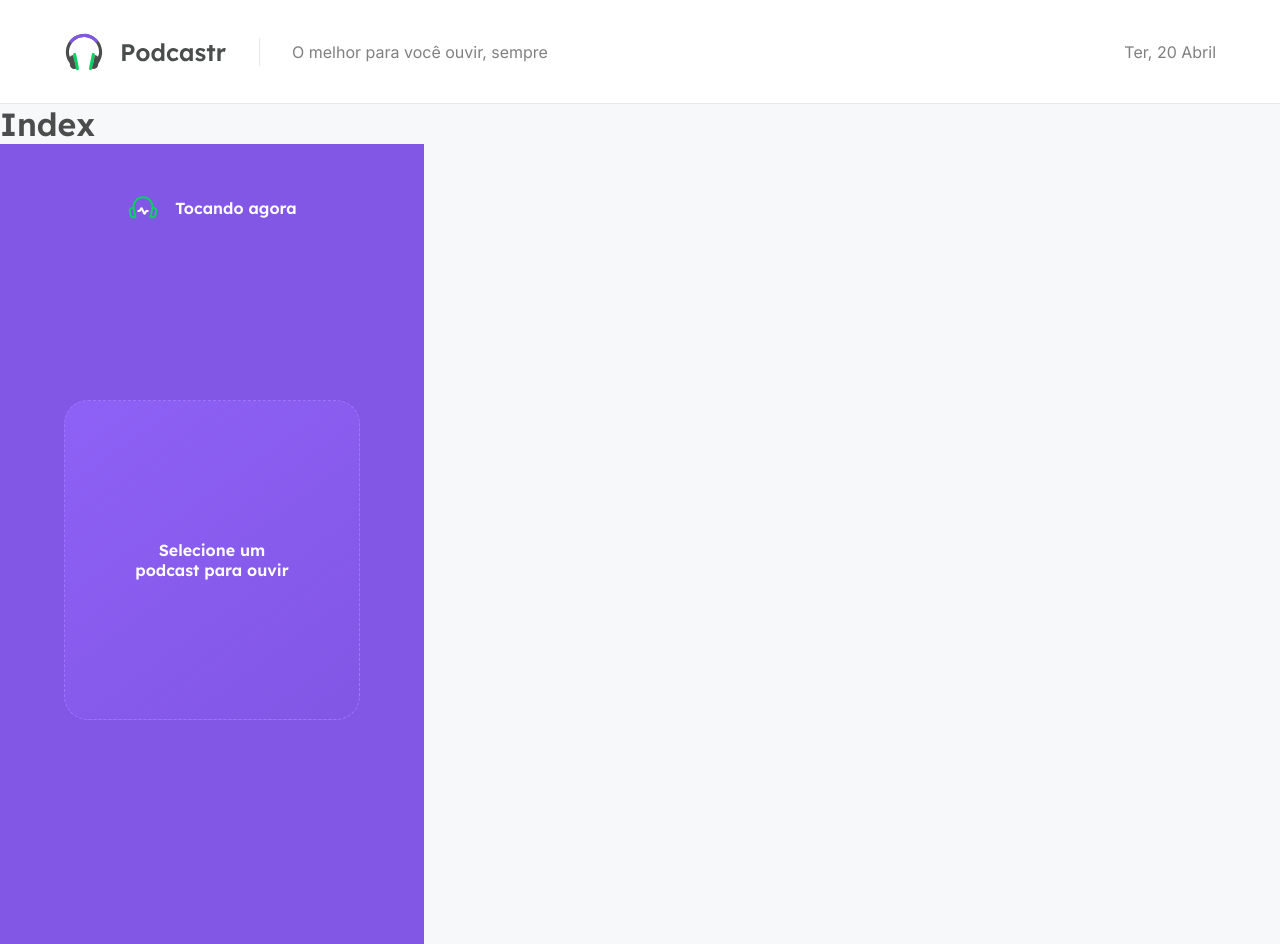
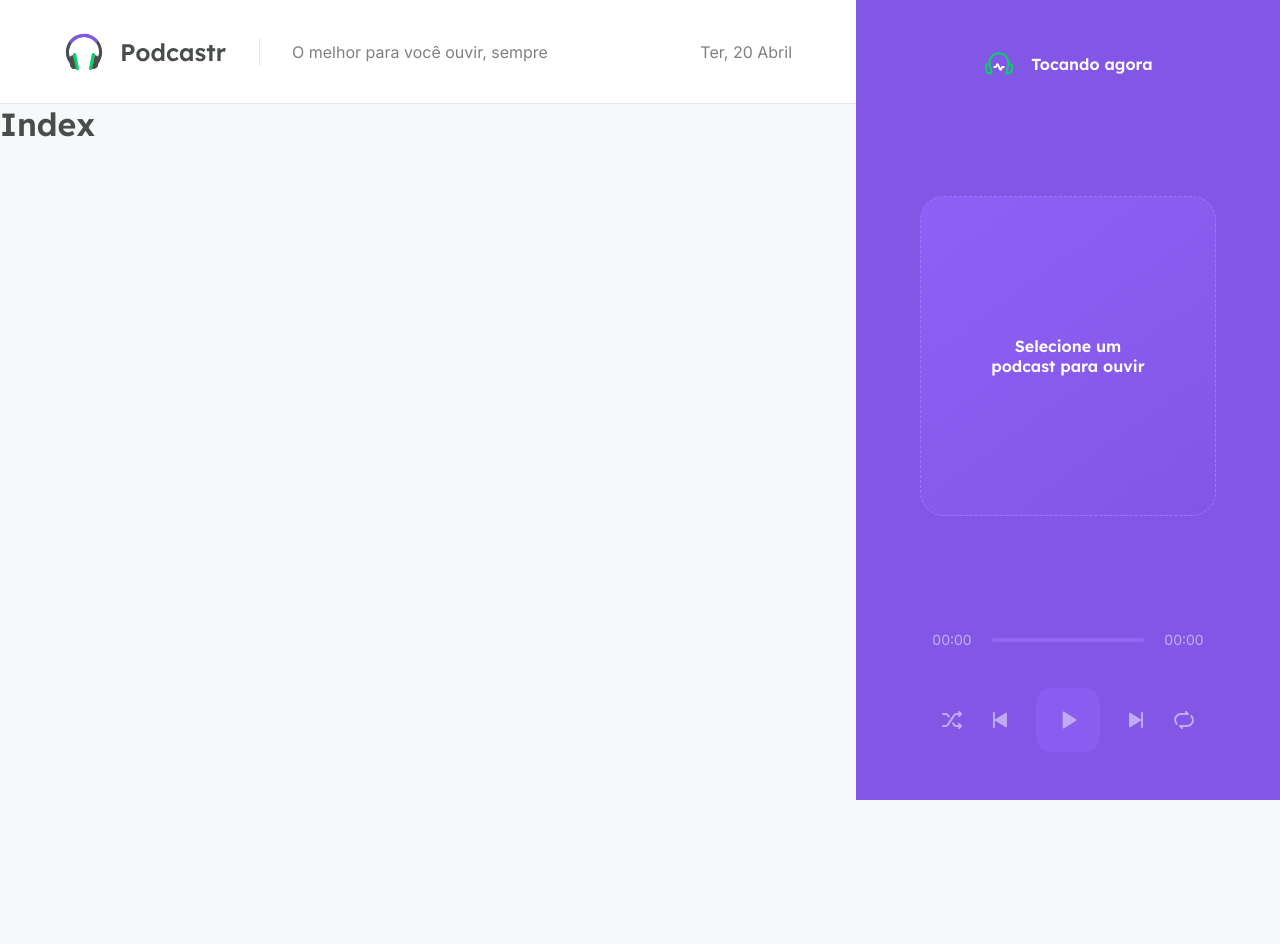
Before and after one commit to camilamiz/podcstr-njs, a Next.js app: page / in a window 1280 px wide. After the commit the page ends 800 px from the top, so only its background shows below. Built offline with nearby package versions, Linux system fonts and the light colour scheme.

Commit message:
add player styles

```diff
--- a/src/components/Player/index.tsx
+++ b/src/components/Player/index.tsx
@@ -10,7 +10,33 @@ export function Player () {
       <div className={styles.emptyPlayer}>
         <strong>Selecione um podcast para ouvir</strong>
       </div>
-      <footer></footer>
+      <footer className={styles.empty}>
+        <div className={styles.progress}>
+          <span>00:00</span>
+          <div className={styles.slider} >
+            <div className={styles.emptySlider} />
+          </div>
+          <span>00:00</span>
+        </div>
+
+        <div className={styles.buttons}>
+          <button type="button">
+            <img src="/shuffle.svg" alt="Embaralhar"/>
+          </button>
+          <button type="button">
+            <img src="/play-previous.svg" alt="Tocar anterior"/>
+          </button>
+          <button type="button" className={styles.playButton}>
+            <img src="/play.svg" alt="Tocar"/>
+          </button>
+          <button type="button">
+            <img src="/play-next.svg" alt="Tocar próxima"/>
+          </button>
+          <button type="button" >
+            <img src="/repeat.svg" alt="Repetir"/>
+          </button>
+        </div>
+      </footer>
     </div>
   );
 }
--- a/src/components/Player/styles.module.scss
+++ b/src/components/Player/styles.module.scss
@@ -21,6 +21,14 @@
     font-family: Lexend, sans-serif;
     font-weight: 600;
   }
+
+  footer {
+    align-self: stretch;
+
+    &.empty {
+      opacity: 0.5;;
+    }
+  }
 }
 
 .emptyPlayer {
@@ -37,3 +45,49 @@
   align-items: center;
   justify-content: center;
 }
+
+.progress {
+  display: flex;
+  align-items: center;
+  gap: 0.5rem;
+  font-size: 0.875rem;
+
+  span {
+    display: inline-block;
+    width: 4rem;
+    text-align: center;
+  }
+
+  .slider {
+    flex: 1;
+
+    .emptySlider {
+      width: 100%;
+      height: 4px;
+      background: var(--purple-300);
+      border-radius: 2px;
+    }
+  }
+
+}
+
+.buttons {
+  display: flex;
+  align-items: center;
+  justify-content: center;
+  margin-top: 2.5rem;
+  gap: 1.5rem;
+
+  button {
+    background: transparent;
+    border: 0;
+    font-size: 0;
+
+    &.playButton {
+      width: 4rem;
+      height: 4rem;
+      border-radius: 1rem;
+      background: var(--purple-400);
+    }
+  }
+}
--- a/src/pages/_app.tsx
+++ b/src/pages/_app.tsx
@@ -7,7 +7,7 @@ import styles from '../styles/app.module.scss'
 
 function MyApp({ Component, pageProps }) {
   return (
-    <div className={styles.wraper}>
+    <div className={styles.wrapper}>
       <main>
         <Header />
         <Component {...pageProps} />
```
